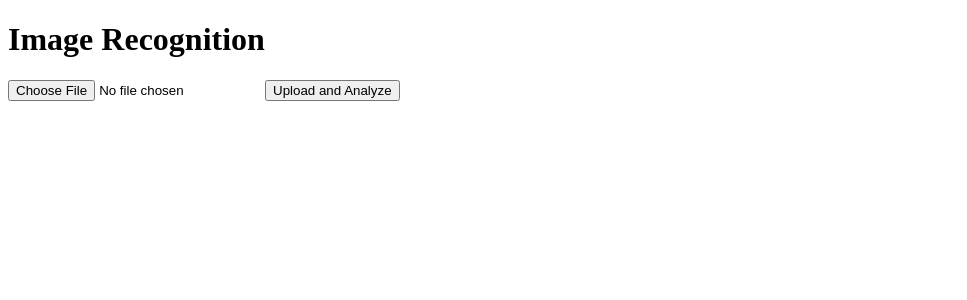
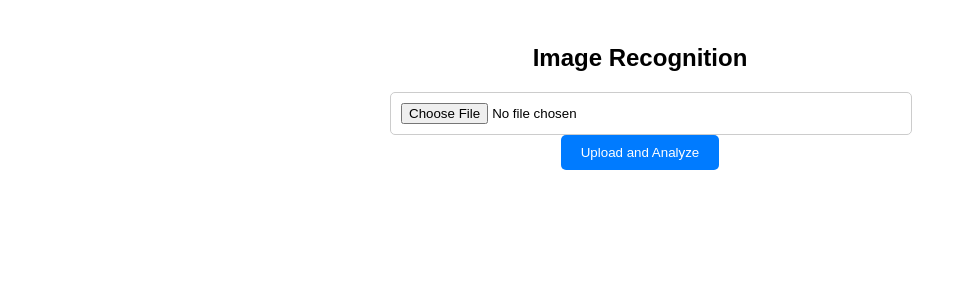
Before and after one commit to MANIVEL9655/CAD_NM_Project, a Python web app: template SOURCE CODE_CAD_PROJECT/templates/index.html in a window 1280 px wide. Shown: the top 300 px of the page, without its empty margins (0-967 px from the left). Run offline with Jinja, Linux system fonts and the light colour scheme; the template is opened without the code that fills it, so the values that code supplies are empty.

Commit message:
index.html

```diff
--- a/SOURCE CODE_CAD_PROJECT/templates/index.html
+++ b/SOURCE CODE_CAD_PROJECT/templates/index.html
@@ -1,21 +1,61 @@
 <!DOCTYPE html>
-<html>
-
+<html lang="en">
 <head>
+    <meta charset="UTF-8">
+    <meta name="viewport" content="width=device-width, initial-scale=1.0">
     <title>Image Recognition</title>
+    <style>
+        body {
+            font-family: Arial, sans-serif;
+            text-align: center;
+        }
+        .container {
+            max-width: 500px;
+            margin: 0 auto;
+            padding: 20px;
+        }
+        h1 {
+            font-size: 24px;
+        }
+        form {
+            margin-top: 20px;
+        }
+        input[type="file"] {
+            width: 100%;
+            padding: 10px;
+            border: 1px solid #ccc;
+            border-radius: 5px;
+        }
+        input[type="submit"] {
+            background-color: #007BFF;
+            color: #fff;
+            border: none;
+            padding: 10px 20px;
+            border-radius: 5px;
+            cursor: pointer;
+        }
+        p {
+            margin-top: 20px;
+            font-weight: bold;
+        }
+        .error {
+            color: red;
+        }
+    </style>
 </head>
-
 <body>
+    <div class="container">
         <h1>Image Recognition</h1>
         <form method="POST" enctype="multipart/form-data">
-        <input type="file" name="image">
+            <input type="file" name="image" accept="image/*" required>
             <input type="submit" value="Upload and Analyze">
         </form>
+        {% if error %}
+        <p class="error">{{ error }}</p>
+        {% endif %}
         {% if caption %}
         <p>{{ caption }}</p>
-    {% endif %} {% if error %}
-    <p style="color: red;">{{ error }}</p>
         {% endif %}
+    </div>
 </body>
-
 </html>
```
Lines whose indentation alone changed are shown as unchanged.
